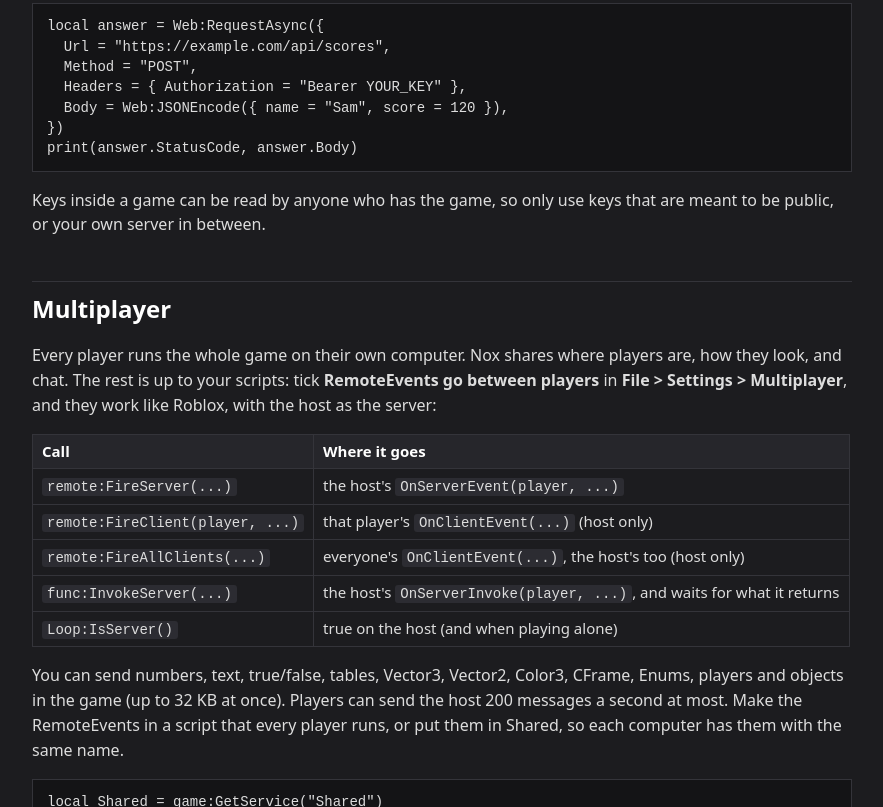
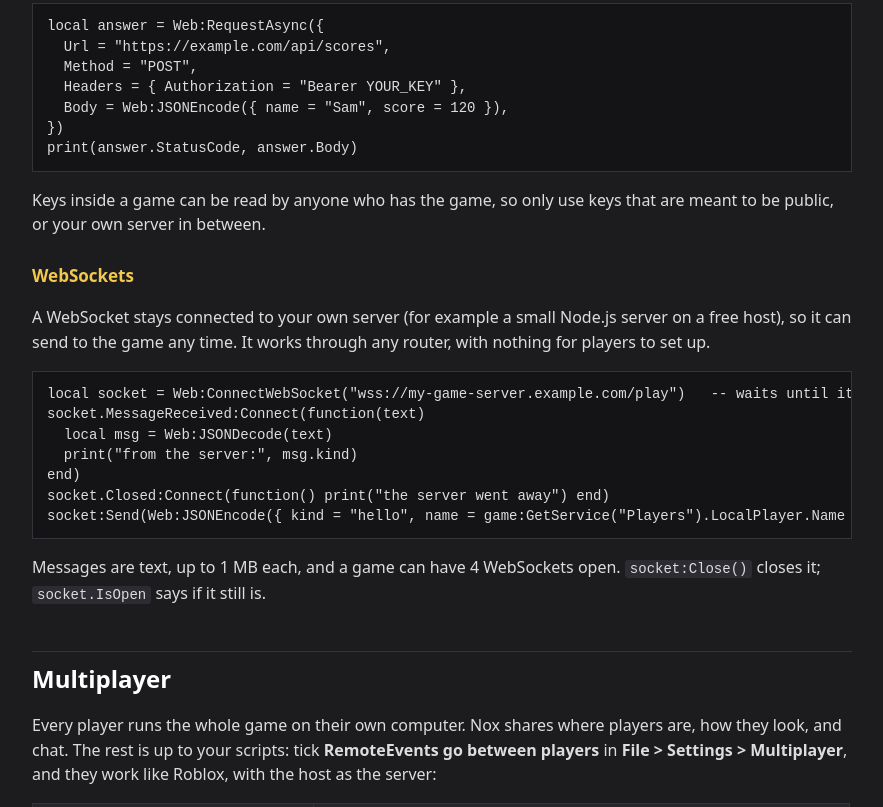
Before and after one commit to Bledo-Dev/nox-online, a website: page public/docs.html in a window 1280 px wide. Shown: the part 7228-8035 px from the top of the page, without its empty margins (198-1081 px from the left). Drawn offline with Linux system fonts and the light colour scheme.

Commit message:
Add files via upload

```diff
--- a/public/docs.html
+++ b/public/docs.html
@@ -238,7 +238,7 @@ Put Sky, Atmosphere and post effects (Bloom, Blur, ColorCorrection, SunRays, Dep
 <tr><td>Tags</td><td><code>:AddTag</code>, <code>:RemoveTag</code>, <code>:HasTag</code>, <code>:GetTagged(tag)</code>, <code>:GetInstanceAddedSignal(tag)</code></td></tr>
 <tr><td>Web</td><td><code>:JSONEncode(t)</code>, <code>:JSONDecode(s)</code>, <code>:GenerateGUID()</code>, <code>:UrlEncode(s)</code>;
   <code>:GetAsync(url, nocache, headers)</code>, <code>:PostAsync(url, text, contentType, compress, headers)</code>,
-  <code>:RequestAsync({Url, Method, Body, Headers})</code> with the Internet permission</td></tr>
+  <code>:RequestAsync({Url, Method, Body, Headers})</code>, <code>:ConnectWebSocket(url)</code> with the Internet permission</td></tr>
 <tr><td>Saves</td><td><code>:GetDataStore(name)</code>, then <code>:GetAsync(key)</code>, <code>:SetAsync(key, value)</code>,
   <code>:UpdateAsync(key, fn)</code>, <code>:IncrementAsync(key, n)</code>, <code>:RemoveAsync(key)</code></td></tr>
 <tr><td>Links</td><td><code>:Open(url)</code>: asks the player, returns true if they opened it</td></tr>
@@ -258,7 +258,7 @@ Scripts can't change these settings.</p>
 <table>
 <tr><th>Permission</th><th>What it allows</th><th>Players asked?</th></tr>
 <tr><td>Save data</td><td><code>Saves</code>: up to 1 MB per game, kept on the player's device. On for new games.</td><td>No</td></tr>
-<tr><td>Internet</td><td><code>Web:GetAsync</code>, <code>PostAsync</code>, <code>RequestAsync</code>. Websites only (never the player's own
+<tr><td>Internet</td><td><code>Web:GetAsync</code>, <code>PostAsync</code>, <code>RequestAsync</code>, <code>ConnectWebSocket</code>. Websites only (never the player's own
 computer or network), 60 requests a minute, answers up to 1 MB.</td><td>Yes</td></tr>
 <tr><td>Open web pages and copy text</td><td><code>Links:Open</code> and <code>Clipboard:Copy</code>. Each web page is also shown to the player
 before it opens.</td><td>Yes</td></tr>
@@ -290,6 +290,18 @@ end</code></pre>
 print(answer.StatusCode, answer.Body)</code></pre>
 <p>Keys inside a game can be read by anyone who has the game, so only use keys that are meant to be public, or your own
 server in between.</p>
+<h3>WebSockets</h3>
+<p>A WebSocket stays connected to your own server (for example a small Node.js server on a free host), so it can send to
+the game any time. It works through any router, with nothing for players to set up.</p>
+<pre><code>local socket = Web:ConnectWebSocket("wss://my-game-server.example.com/play")   -- waits until it's open
+socket.MessageReceived:Connect(function(text)
+  local msg = Web:JSONDecode(text)
+  print("from the server:", msg.kind)
+end)
+socket.Closed:Connect(function() print("the server went away") end)
+socket:Send(Web:JSONEncode({ kind = "hello", name = game:GetService("Players").LocalPlayer.Name }))</code></pre>
+<p>Messages are text, up to 1 MB each, and a game can have 4 WebSockets open. <code>socket:Close()</code> closes it;
+<code>socket.IsOpen</code> says if it still is.</p>
 
 <!-- ============================================================ -->
 <h2 id="multiplayer">Multiplayer</h2>
```
Also changed, not shown: 3 other files.
